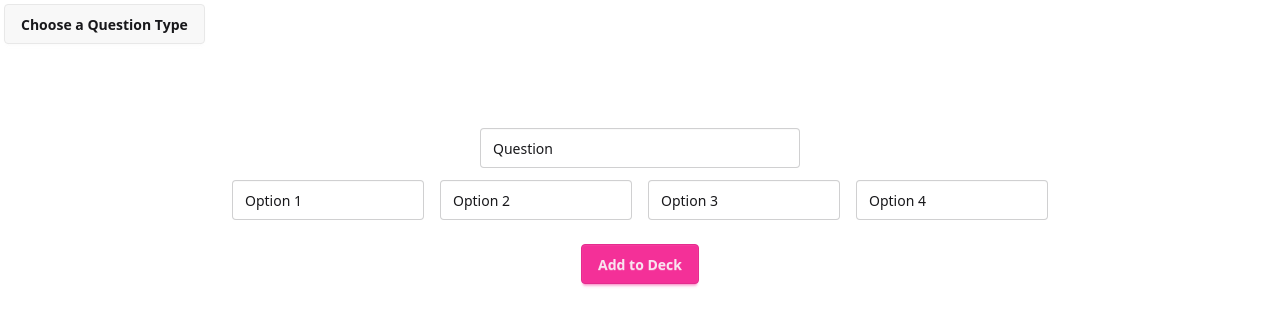
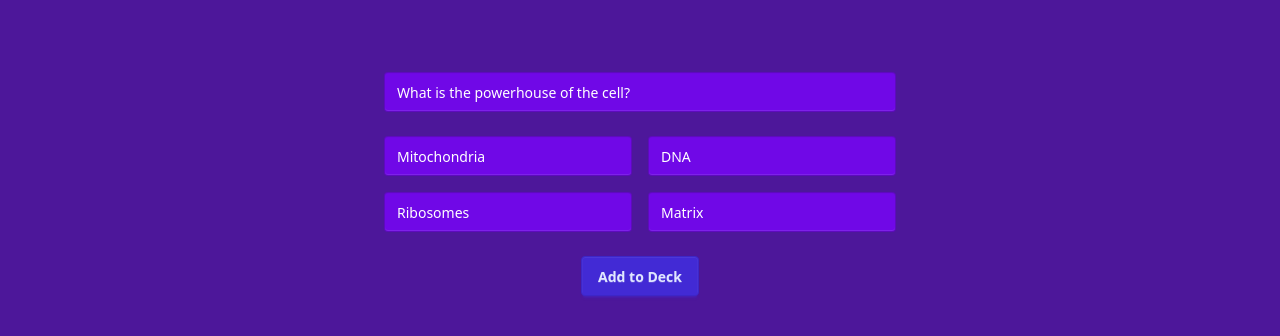
Before and after one commit to Atonbara-Adora/multiplayer-learning, a React (Vite) app in the folder web/: page /multiple-choice/1 in a window 1280 px wide. Shown: the top 336 px of the page. Built offline with nearby package versions, Linux system fonts and the light colour scheme.

Commit message:
more styling

```diff
--- a/web/src/buttons/PlusIcon.tsx
+++ b/web/src/buttons/PlusIcon.tsx
@@ -8,7 +8,7 @@ const IconButton = ({ onClick }: IconButtonProps) => {
   return (
     <button
       onClick={onClick}
-      className="mt-5 bg-purple-600 text-white p-3 rounded-full hover:bg-purple-700 focus:outline-none focus:ring-2 focus:ring-purple-500 focus:ring-opacity-50"
+      className="mt-5 bg-violet-600 text-white p-3 rounded-full hover:bg-violet-700 focus:outline-none focus:ring-2 focus:ring-purple-500 focus:ring-opacity-50"
     >
       <Plus className="w-10 h-10" />
     </button>
--- a/web/src/components/dashboard/DashBoardCard.tsx
+++ b/web/src/components/dashboard/DashBoardCard.tsx
@@ -4,15 +4,29 @@ interface DashBoardCardProps {
 
 const DashBoardCard = ({ title = "ABC" }: DashBoardCardProps) => {
     return (
-        <div className="card bg-base-100 w-48 shadow-md">
-            <div className="card-body items-center space-y-4">
-                <svg className="w-6 h-6 text-gray-800 dark:text-white" aria-hidden="true" xmlns="http://www.w3.org/2000/svg" width="24" height="24" fill="none" viewBox="0 0 24 24">
-                    <path stroke="currentColor" stroke-linecap="round" stroke-linejoin="round" stroke-width="2" d="M20 14H4m6.5 3L8 20m5.5-3 2.5 3M4.88889 17H19.1111c.4909 0 .8889-.4157.8889-.9286V4.92857C20 4.41574 19.602 4 19.1111 4H4.88889C4.39797 4 4 4.41574 4 4.92857V16.0714c0 .5129.39797.9286.88889.9286ZM13 14v-3h4v3h-4Z" />
-                </svg>
-                <p className="text-lg font-medium">{title}</p>
-            </div>
+      <div className="card bg-gradient-to-r from-pink-500 to-purple-700 w-48 shadow-lg rounded-lg">
+        <div className="card-body items-center space-y-4">
+          <svg
+            className="w-6 h-6 text-white"
+            aria-hidden="true"
+            xmlns="http://www.w3.org/2000/svg"
+            width="24"
+            height="24"
+            fill="none"
+            viewBox="0 0 24 24"
+          >
+            <path
+              stroke="currentColor"
+              strokeLinecap="round"
+              strokeLinejoin="round"
+              strokeWidth="2"
+              d="M20 14H4m6.5 3L8 20m5.5-3 2.5 3M4.88889 17H19.1111c.4909 0 .8889-.4157.8889-.9286V4.92857C20 4.41574 19.602 4 19.1111 4H4.88889C4.39797 4 4 4.41574 4 4.92857V16.0714c0 .5129.39797.9286.88889.9286ZM13 14v-3h4v3h-4Z"
+            />
+          </svg>
+          <p className="text-lg font-medium text-white">{title}</p>
         </div>
+      </div>
     );
-};
+  };
 
-export default DashBoardCard;
+  export default DashBoardCard;
--- a/web/src/components/modal/EditDeckClassModal.tsx
+++ b/web/src/components/modal/EditDeckClassModal.tsx
@@ -9,7 +9,7 @@ const EditDeckClassModal = () => {
 
     return (
         <dialog id="edit_deck_class_modal" className="modal">
-            <div className="modal-box">
+            <div className="modal-box ">
                 <h3 className="font-bold text-lg">Deck Name: </h3>
                 <input type="text" placeholder="Type here" className="input input-bordered w-full mt-4"
                     value={classDeckName}
--- a/web/src/pages/MultipleChoicePage.tsx
+++ b/web/src/pages/MultipleChoicePage.tsx
@@ -6,98 +6,65 @@ import { useState } from "react";
 function MultipleChoice() {
   const navigate = useNavigate();
   const { classDeckName, updateQuestion, currentQuestionIndex } = useFlashCardStore();
-  const [question, setQuestion] = useState<string>("Question");
+  const [question, setQuestion] = useState<string>("What is the powerhouse of the cell?");
   const [options, setOptions] = useState<string[]>([
-    "Option 1",
-    "Option 2",
-    "Option 3",
-    "Option 4",
+    "Mitochondria",
+    "DNA",
+    "Ribosomes",
+    "Matrix",
   ]);
 
   const handleOptionChange = (index: number, newOption: string) => {
-    const updatedQuestions = [...options];
-    updatedQuestions[index] = newOption;
-    setOptions(updatedQuestions);
+    const updatedOptions = [...options];
+    updatedOptions[index] = newOption;
+    setOptions(updatedOptions);
   };
 
   const addToDeck = () => {
     updateQuestion(currentQuestionIndex, {
       text: question,
       answers: options,
-      correctAnswer: options[0],
+      correctAnswer: options[0], // You can modify this to set the correct answer dynamically
     });
     navigate("/question-list");
-  }
+  };
 
   return (
-    <div className="flex flex-col justify-center items-center">
-      <div className="self-start dropdown dropdown-bottom">
-        <div tabIndex={0} role="button" className="btn m-1">
-          Choose a Question Type
-        </div>
-        <ul
-          tabIndex={0}
-          className="dropdown-content menu bg-base-100 rounded-box z-[1] w-52 p-2 shadow"
-        >
-          <li>
-            <a>Multiple Choice</a>
-          </li>
-          <li>
-            <a>Label</a>
-          </li>
-        </ul>
-      </div>
+    <div className="min-h-screen bg-violet-900 text-white flex flex-col items-center py-12">
 
-      <main className="flex flex-col items-center justify-center py-16">
-        <button
-          className="text-4xl font-bold text-center text-gray-800 underline decoration-purple-500 mb-4"
-          onClick={() => (document.getElementById("edit_deck_class_modal") as HTMLDialogElement).showModal()}
-        >
-          {classDeckName}
-        </button>
+      <h1 className="text-3xl font-bold mb-6">{classDeckName}</h1>
       <input
         type="text"
-          placeholder="Type here"
-          className="input input-bordered w-full max-w-xs"
+        placeholder="Type your question here"
+        className="input input-bordered w-full max-w-lg bg-violet-700 text-white placeholder-gray-300 mb-6"
         value={question}
         onChange={(e) => setQuestion(e.target.value)}
       />
 
-        <div className="mt-3 flex flex-wrap gap-4">
+      <div className="grid grid-cols-2 gap-4 w-full max-w-lg">
         {options.map((option, index) => (
-            <MultipleChoiceOption
-              key={index}
-              option={option}
-              onChange={(newOption) => handleOptionChange(index, newOption)}
+          <div key={index} className="relative">
+            <input
+              type="text"
+              value={option}
+              onChange={(e) => handleOptionChange(index, e.target.value)}
+              className="input input-bordered w-full bg-violet-700 text-white placeholder-gray-300"
+              placeholder={`Option ${index + 1}`}
             />
+          </div>
         ))}
       </div>
-        <button className="mt-6 btn btn-secondary" onClick={addToDeck}>Add to Deck</button>
-      </main>
+
+      <button
+        className="btn btn-primary mt-6"
+        onClick={addToDeck}
+      >
+        Add to Deck
+      </button>
 
       <EditDeckClassModal />
     </div>
   );
 }
 
-function MultipleChoiceOption({
-  option,
-  onChange,
-}: {
-  option: string;
-  onChange: (newOption: string) => void;
-}) {
-  return (
-    <div className="relative w-48">
-      <input
-        type="text"
-        value={option}
-        onChange={(e) => onChange(e.target.value)}
-        className="input input-bordered w-full"
-      />
-    </div>
-  );
-}
-
-
 export default MultipleChoice;
--- a/web/src/pages/MyDecksPage.tsx
+++ b/web/src/pages/MyDecksPage.tsx
@@ -10,29 +10,44 @@ const MyDecksPage = () => {
 
   const navigateBack = () => {
     navigate("/");
-    }
+  };
 
   return (
-        <div className="flex flex-col py-4">
-            <div className="flex justify-center">
-                <button onClick={navigateBack} className="absolute left-4 top-4 text-2xl text-gray-800 hover:text-gray-600 hover:bg-gray-200">
+    <div className="min-h-screen bg-gradient-to-b from-violet-900 to-purple-900 text-white flex flex-col">
+      {/* Header */}
+      <div className="relative py-6">
+        <button
+          onClick={navigateBack}
+          className="absolute left-4 top-4 text-2xl text-white hover:text-gray-300"
+        >
           ←
         </button>
-                <h1 className="text-3xl text-center">My Decks</h1>
+        <h1 className="text-4xl font-bold text-center">My Decks</h1>
       </div>
 
-            <main>
+      {/* Decks Section */}
+      <main className="flex-grow">
         <div className="overflow-x-auto px-4">
-                    <div className="inline-flex space-x-8 py-4">
+          <div className="flex space-x-6 py-4">
             {deck.map((d, index) => (
-                            <MyDeckCard key={index} title={d.classDeckName} />
+              <div
+                key={index}
+                className="bg-gradient-to-b from-pink-600 to-violet-800 w-60 h-100 rounded-lg flex items-center justify-center text-xl font-semibold shadow-md transform hover:scale-105 transition"
+              >
+                {d.classDeckName}
+              </div>
             ))}
           </div>
         </div>
       </main>
 
-            <div className="flex justify-center items-center">
-                <a href="/question-list" className="btn" onClick={clearStore}>
+      {/* New Deck Button */}
+      <div className="py-4 flex justify-center">
+        <a
+          href="/question-list"
+          onClick={clearStore}
+          className="bg-violet-600 hover:bg-violet-700 text-white font-bold py-3 px-6 rounded shadow-lg transition"
+        >
           New Deck
         </a>
       </div>
--- a/web/src/pages/QuestionListPage.tsx
+++ b/web/src/pages/QuestionListPage.tsx
@@ -11,38 +11,48 @@ function QuestionList() {
 
   const navigateBack = () => {
     navigate("/flashcards");
-  }
+  };
 
   const handleSave = () => {
     addDeck({ classDeckName, questions });
-  }
+  };
 
   return (
-    <div className="flex flex-col justify-center items-center py-10">
-      <div className="w-full max-w-4xl flex items-center justify-between px-4">
-        <button onClick={navigateBack} className="text-2xl text-gray-800 hover:text-gray-600 hover:bg-gray-200">
+    <div className="flex flex-col justify-normal items-center py-10 bg-violet-900 min-h-screen w-full">
+      <div className="w-full max-w-4xl flex items-center justify-between">
+        <button
+          onClick={navigateBack}
+          className="text-2xl text-white hover:text-gray-300 justify-self-start"
+        >
           ←
         </button>
 
         <div className="flex flex-col items-center">
           <button
-            className="underline decoration-purple-500 text-4xl font-bold text-gray-800"
+            className="text-4xl font-bold text-white"
             onClick={() =>
-              (document.getElementById('edit_deck_class_modal') as HTMLDialogElement)?.showModal()
+              (
+                document.getElementById(
+                  "edit_deck_class_modal"
+                ) as HTMLDialogElement
+              )?.showModal()
             }
           >
             {classDeckName.length === 0 ? "Deck Name" : classDeckName}
           </button>
         </div>
 
-        <button onClick={handleSave} className="btn btn-success">
-          Save
+        <button
+          onClick={handleSave}
+          className="bg-pink-600 text-white px-4 py-2 rounded hover:bg-pink-600"
+        >
+          Add to Deck
         </button>
       </div>
 
-      <div className="mt-3 space-y-3">
+      <div className="mt-5 space-y-4 w-full">
         {questions.map((question, index) => (
-          <Question text={question.text} index={index} />
+          <Question key={index} text={question.text} index={index} />
         ))}
       </div>
 
@@ -53,11 +63,15 @@ function QuestionList() {
   );
 }
 
-function Question({ text, index }: { text: string, index: number }) {
+function Question({ text, index }: { text: string; index: number }) {
   const { setCurrentQuestionIndex } = useFlashCardStore();
   return (
-    <div className="flex flex-col items-start py-2 rounded w-96">
-      <a className="btn btn-block mb-2" href={`/multiple-choice/${index + 1}`} onClick={() => setCurrentQuestionIndex(index)}>
+    <div className="flex justify-center w-full">
+      <a
+        className="block bg-violet-700 text-white rounded-lg py-4 px-6 w-9/12 text-center text-lg font-medium hover:bg-violet-600"
+        href={`/multiple-choice/${index + 1}`}
+        onClick={() => setCurrentQuestionIndex(index)}
+      >
         {text}
       </a>
     </div>
```
Lines whose indentation alone changed are shown as unchanged.
